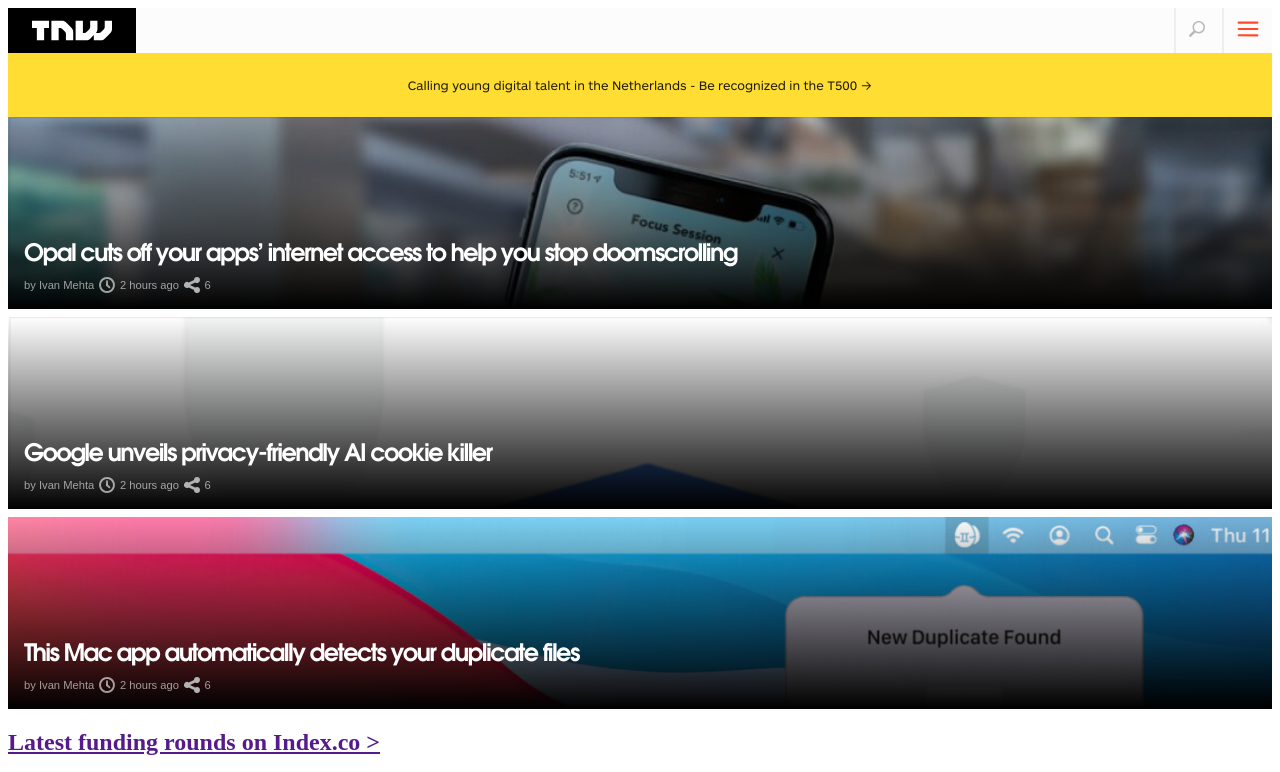
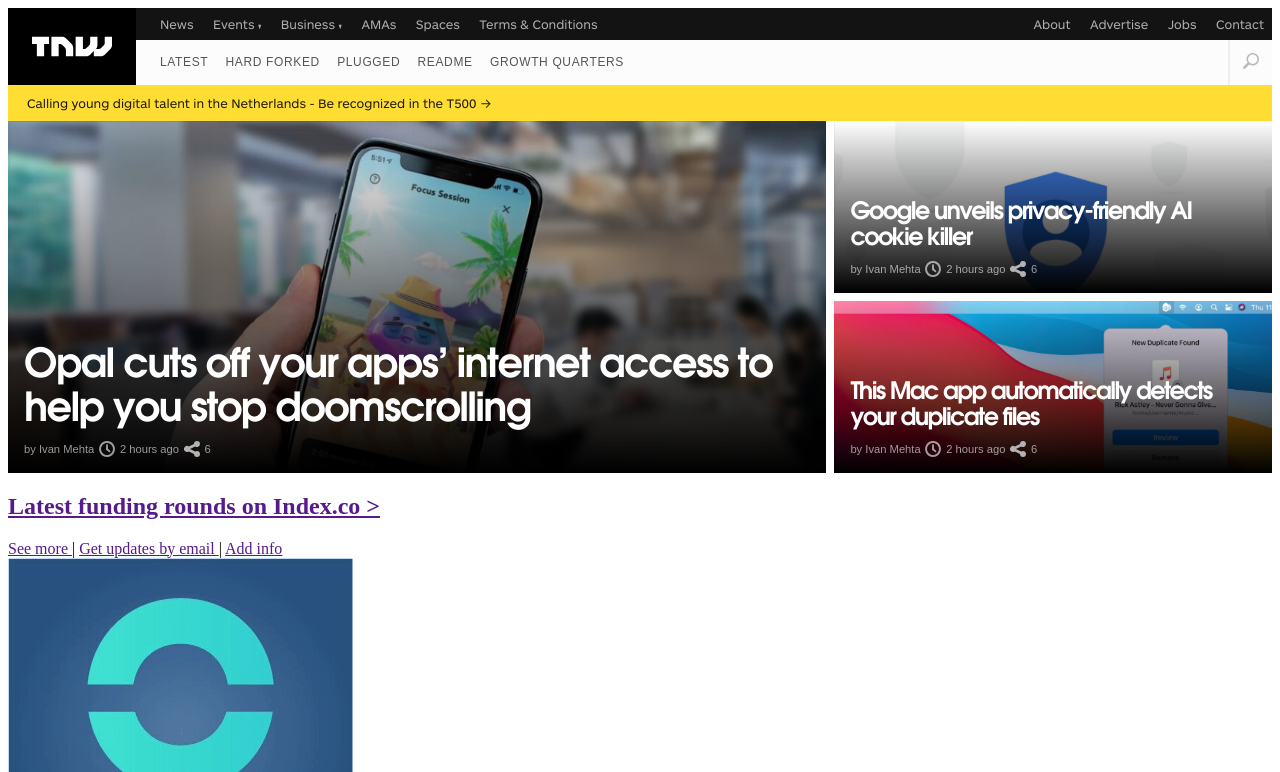
Before and after one commit to Chike1990/Perma-Project, a plain HTML site: page index.html in a window 1280 px wide. Shown: the top 772 px of the page. Drawn offline with Linux system fonts and the light colour scheme; files whose address does not match are found by name.

Commit message:
add media query for tab...

```diff
--- a/style.css
+++ b/style.css
@@ -275,3 +275,99 @@
   background-color: #000;
   color: #aaa;
 }
+/* media queries for tablets and desktop screen sizes */
+@media screen and (min-width: 768px) {
+  .top-nav {
+    height: auto;
+    width: 100%;
+    display: inherit;
+  }
+
+  .top-nav div {
+    width: auto;
+    height: auto;
+    margin: 0 0.5rem;
+    padding: 0.5rem 0;
+  }
+
+  .top-nav a {
+    width: auto;
+    height: auto;
+    color: inherit;
+    text-decoration: none;
+    margin-left: 1rem;
+  }
+
+  .bottom-nav {
+    text-align: left;
+    padding: 0.8% 1.5%;
+  }
+
+  .logo {
+    display: inherit;
+    justify-self: flex-start;
+  }
+
+  .mid-nav-links {
+    width: 100%;
+    justify-content: space-between;
+  }
+
+  .mid-nav-left-links {
+    display: inherit;
+    width: 30rem;
+    height: auto;
+    padding-left: 1rem;
+    justify-content: space-between;
+    align-items: center;
+  }
+
+  .mid-nav-left-links a {
+    font-family: Shentox, sans-serif;
+    font-size: 0.75rem;
+    letter-spacing: 0.04rem;
+    color: #555;
+    text-decoration: none;
+    margin: 0.5rem;
+  }
+
+  .link-show-big-screen {
+    display: none;
+  }
+
+  .search-icon {
+    justify-self: flex-end;
+  }
+
+  .hamburger-icon {
+    display: none;
+  }
+
+  .highlights {
+    grid-template-areas:
+      "main main side"
+      "main main side";
+  }
+
+  .social-media a {
+    margin: 0 0.5rem;
+  }
+
+  .highlights article:first-of-type h5 a {
+    font-size: 2.5rem;
+  }
+
+  .article-opal {
+    grid-area: main;
+    height: 20rem;
+  }
+
+  .article-cookie-killer,
+  .article-mac-app {
+    height: auto;
+  }
+
+  .copyright-text {
+    flex-direction: row;
+  }
+}
```
